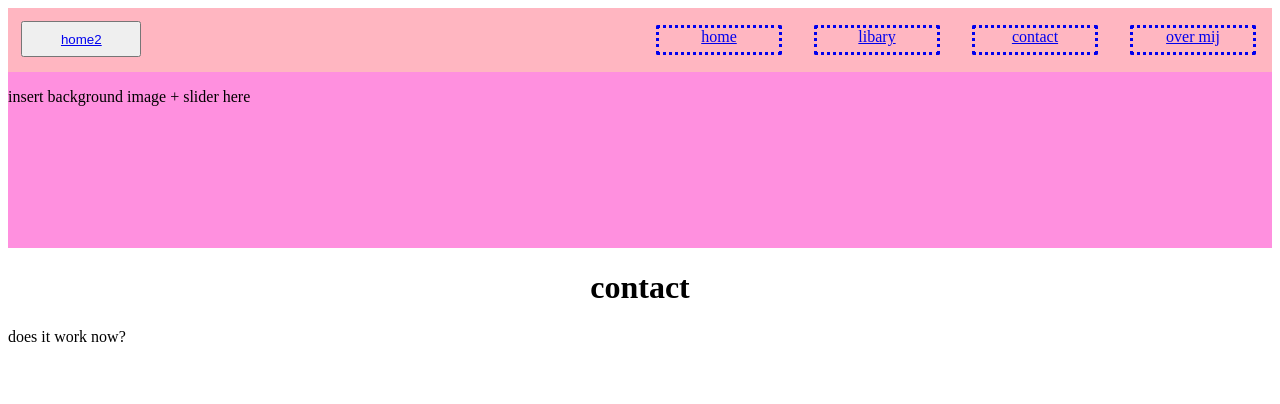
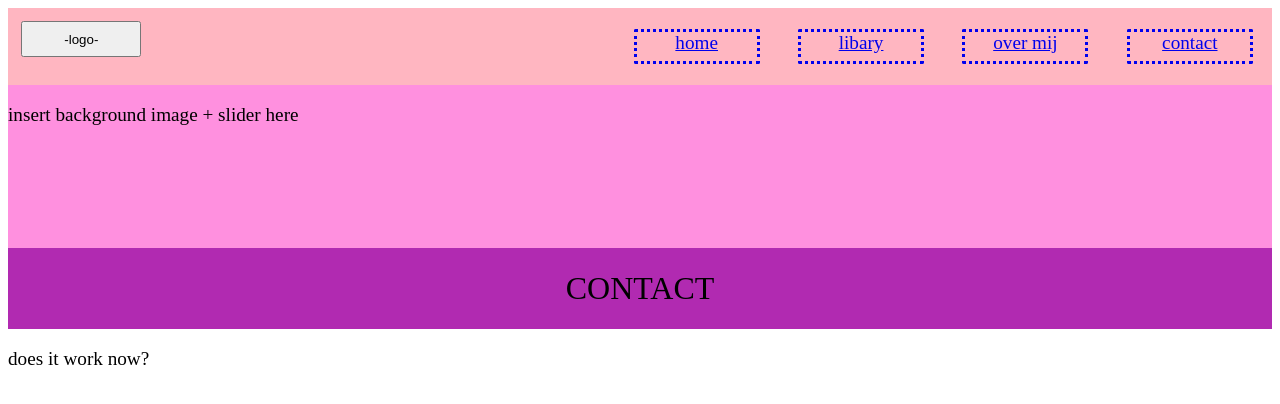
Before and after one commit to Trashpanda-developments/RooWorks, a plain HTML site: page contact.html in a window 1280 px wide. Drawn offline with Linux system fonts and the light colour scheme.

Commit message:
workwork

```diff
--- a/contact.html
+++ b/contact.html
@@ -6,19 +6,26 @@
     <meta name="viewport" content="width=device-width, initial-scale=1.0">
     <title>Document</title>
     <link rel="stylesheet" href="navmenu.css">
+    <link rel="stylesheet" href="sitestyling.css">
 </head>
 <body>
-    <div class="headcontainer" style="height:240px;">
-        <button class="homebutton" style="display:absolute;"><a href="index.html">home2</a></button>
+    <div class="headcontainer" style="height:240px;"><!-- make this div custom tag in js-->
+        <a  href="index.html" style="display:absolute;">
+            <button class="homebutton">-logo-</button>
+        </a>
         <div class="navcontainer">
             <a href="index.html" class="navitem" id="navhome">home</a>
             <a href="libary.html" class="navitem" id="navlibary">libary</a>
+            <a href="overmij.html" class="navitem" id="navovermij">over mij</a>
             <a href="contact.html" class="navitem" id="navcontact">contact</a>
-            <a href="overmij.html" class="navitem" id="navovermij">over mij</a>
         </div>
         <p>insert background image + slider here</p>
     </div>
-    <h1 style="text-align:center;">contact</h1>
+    <div class="pagetitle">
+        <br>
+        <div>contact</div>
+        <br>
+    </div>
     <p>does it work now?</p>
 </body>
 </html>
```
